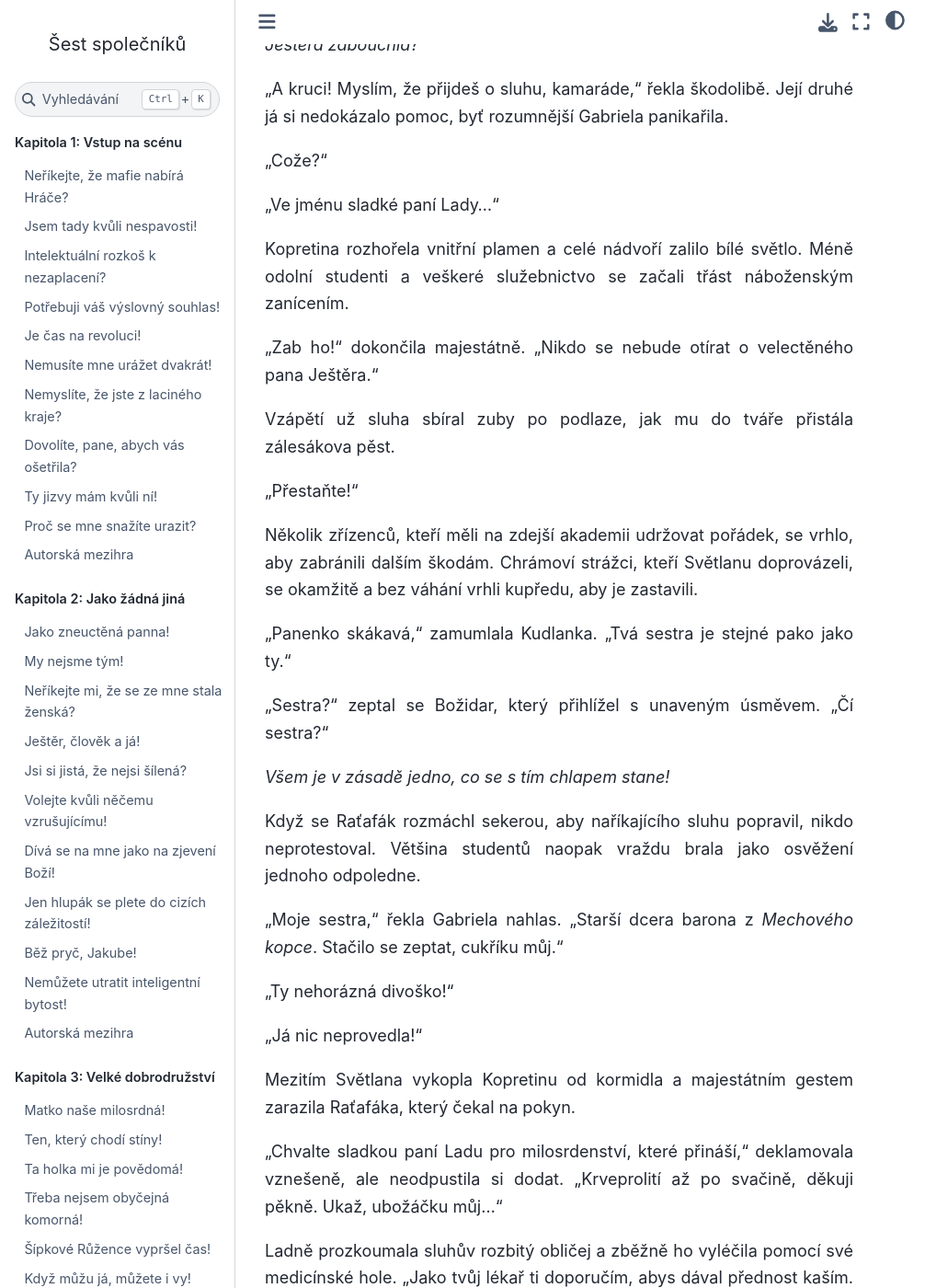
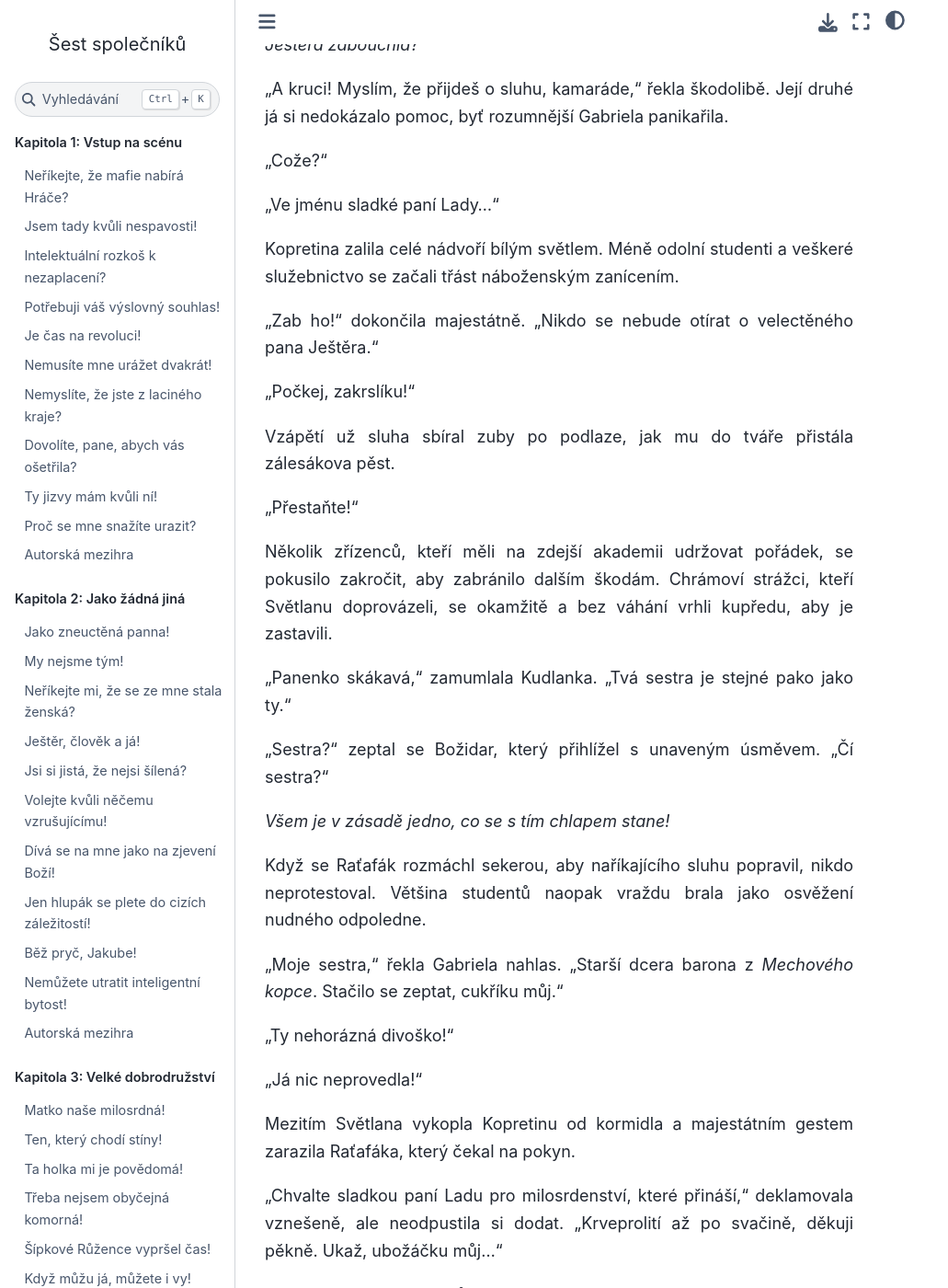
Before and after one commit to hanpari/sest-spolecniku, a Sphinx documentation site: the page built from source/sest_spolecniku/015-uklady-a-souboje/08.md, in a window 1280 px wide and 1400 px high, scrolled down 3577 px. Shown: the whole window at 92% size, without its empty margins (0-1031 px from the left). Built offline with Sphinx 7.4.7 and the Sphinx Book theme 1.1.4, drawn with Linux system fonts in a browser that asks for light colours; some of the changed text lies outside the part shown.

Commit message:
Update 08.md

```diff
--- a/source/sest_spolecniku/015-uklady-a-souboje/08.md
+++ b/source/sest_spolecniku/015-uklady-a-souboje/08.md
@@ -85,15 +85,17 @@ Se Světlanou se přihodila zvláštní proměna. Náhle ztratila svou ležérn
 
 "Ve jménu sladké paní Lady..."
 
-Kopretina rozhořela vnitřní plamen a celé nádvoří zalilo bílé světlo. Méně odolní studenti a veškeré služebnictvo se začali třást náboženským zanícením.
+Kopretina zalila celé nádvoří bílým světlem. Méně odolní studenti a veškeré služebnictvo se začali třást náboženským zanícením.
 
 "Zab ho!" dokončila majestátně. "Nikdo se nebude otírat o velectěného pana Ještěra."
+
+"Počkej, zakrslíku!"
 
 Vzápětí už sluha sbíral zuby po podlaze, jak mu do tváře přistála zálesákova pěst.
 
 "Přestaňte!"
 
-Několik zřízenců, kteří měli na zdejší akademii udržovat pořádek, se vrhlo, aby zabránili dalším škodám. Chrámoví strážci, kteří Světlanu doprovázeli, se okamžitě a bez váhání vrhli kupředu, aby je zastavili.
+Několik zřízenců, kteří měli na zdejší akademii udržovat pořádek, se pokusilo zakročit, aby zabránilo dalším škodám. Chrámoví strážci, kteří Světlanu doprovázeli, se okamžitě a bez váhání vrhli kupředu, aby je zastavili.
 
 "Panenko skákavá," zamumlala Kudlanka. "Tvá sestra je stejné pako jako ty."
 
@@ -101,7 +103,7 @@ Několik zřízenců, kteří měli na zdejší akademii udržovat pořádek, se
 
 *Všem je v zásadě jedno, co se s tím chlapem stane!*
 
-Když se Raťafák rozmáchl sekerou, aby naříkajícího sluhu popravil, nikdo neprotestoval. Většina studentů naopak vraždu brala jako osvěžení jednoho odpoledne.
+Když se Raťafák rozmáchl sekerou, aby naříkajícího sluhu popravil, nikdo neprotestoval. Většina studentů naopak vraždu brala jako osvěžení nudného odpoledne.
 
 "Moje sestra," řekla Gabriela nahlas. "Starší dcera barona z *Mechového kopce*. Stačilo se zeptat, cukříku můj."
 
```
Also changed, not shown: other parts of source/sest_spolecniku/015-uklady-a-souboje/08.md (+1 -1 lines).
